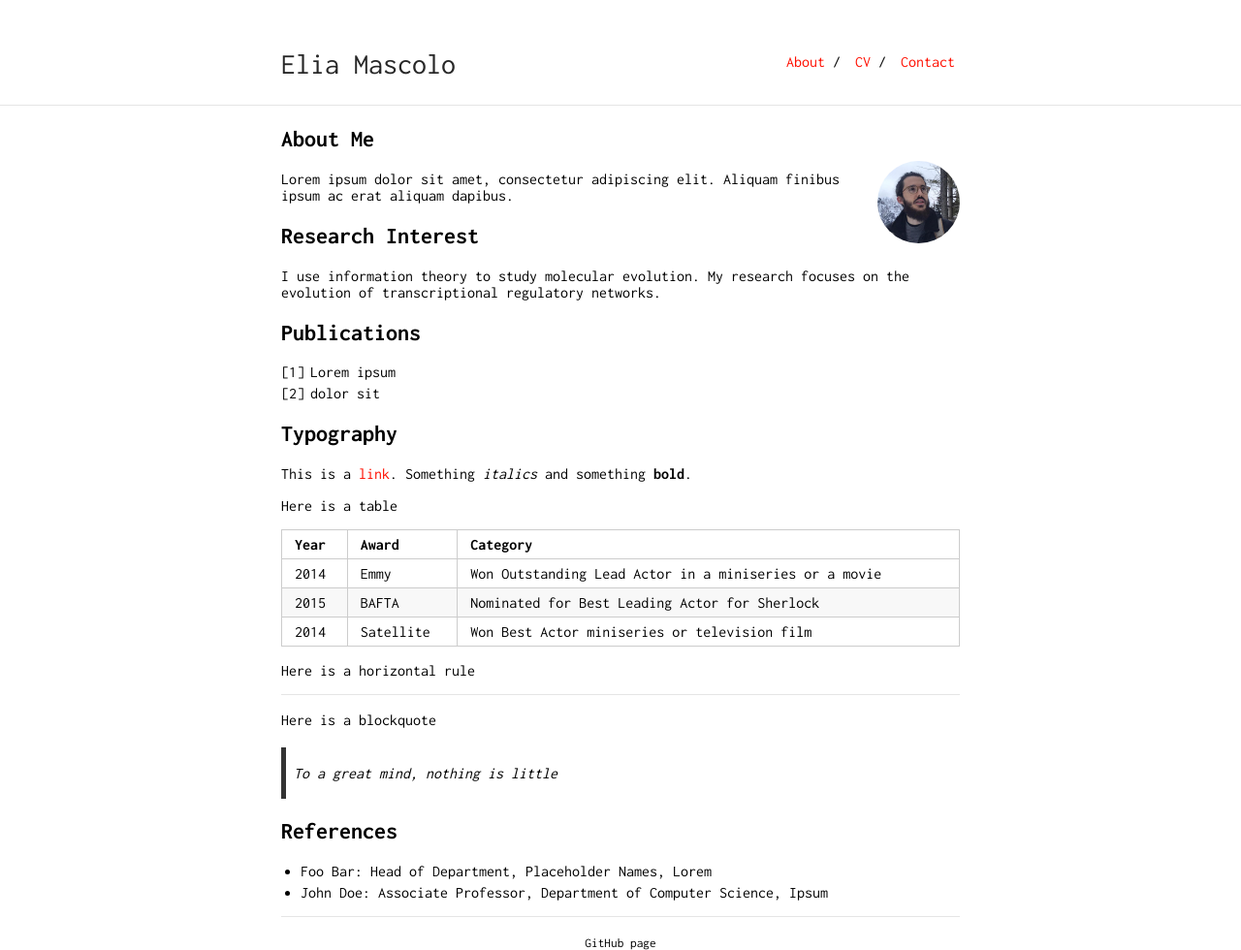
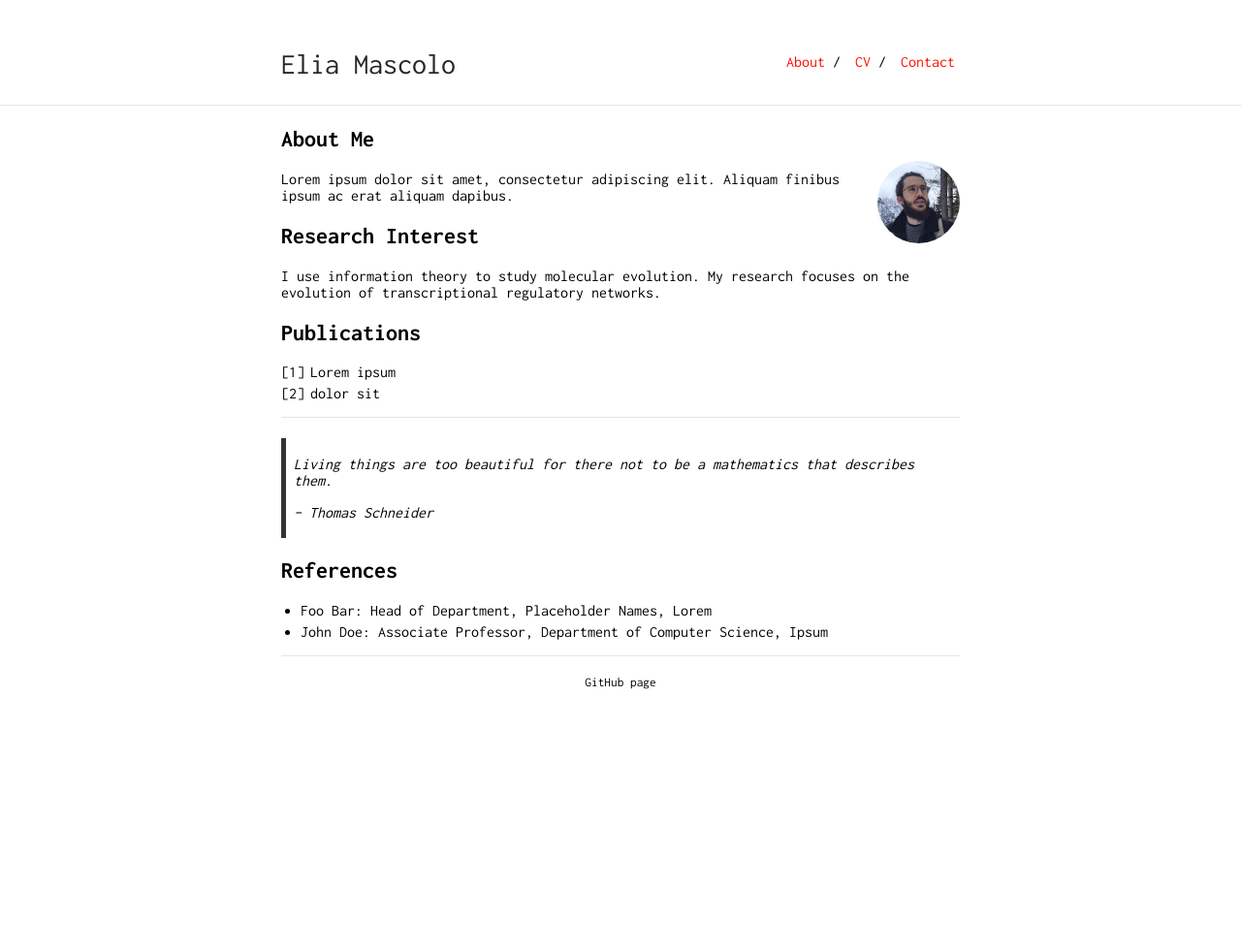
Before and after one commit to eliamascolo/eliamascolo.github.io, a Jekyll site: the page built from index.md, in a window 1280 px wide. Shown: the whole page at 97% size. Built offline with Jekyll 4.4.1, drawn with Linux system fonts in a browser that asks for light colours; our own code applies the rules of GitHub Pages for plain Markdown files; after the commit the page ends 900 px from its top, so only the background shows below that.

```diff
--- a/index.md
+++ b/index.md
@@ -18,25 +18,12 @@ I use information theory to study molecular evolution. My research focuses on th
 1. Lorem ipsum
 2. dolor sit
 
-## Typography
-
-This is a [link](http://google.com). Something *italics* and something **bold**.
-
-Here is a table
-
-Year | Award | Category
------|-------|--------
-2014 | Emmy  | Won Outstanding Lead Actor in a miniseries or a movie
-2015 | BAFTA | Nominated for Best Leading Actor for Sherlock
-2014 | Satellite | Won Best Actor miniseries or television film
-
-Here is a horizontal rule
-
 ---
 
-Here is a blockquote
+> Living things are too beautiful for there not to be a mathematics that describes them.
+>
+> -- <cite>Thomas Schneider</cite>
 
-> To a great mind, nothing is little
 
 ## References
 
```
Also changed, not shown: contact.md (+0 -4 lines).
